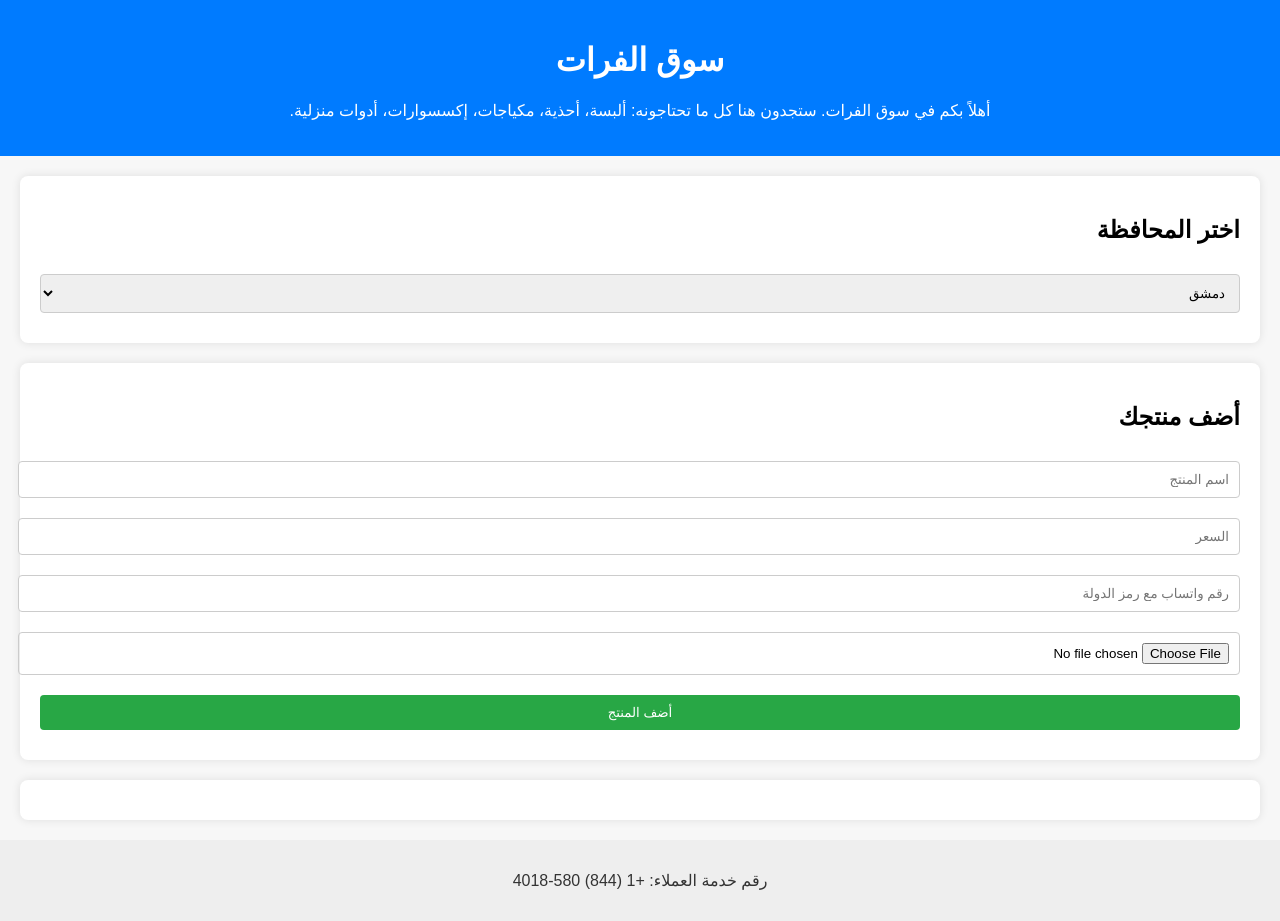
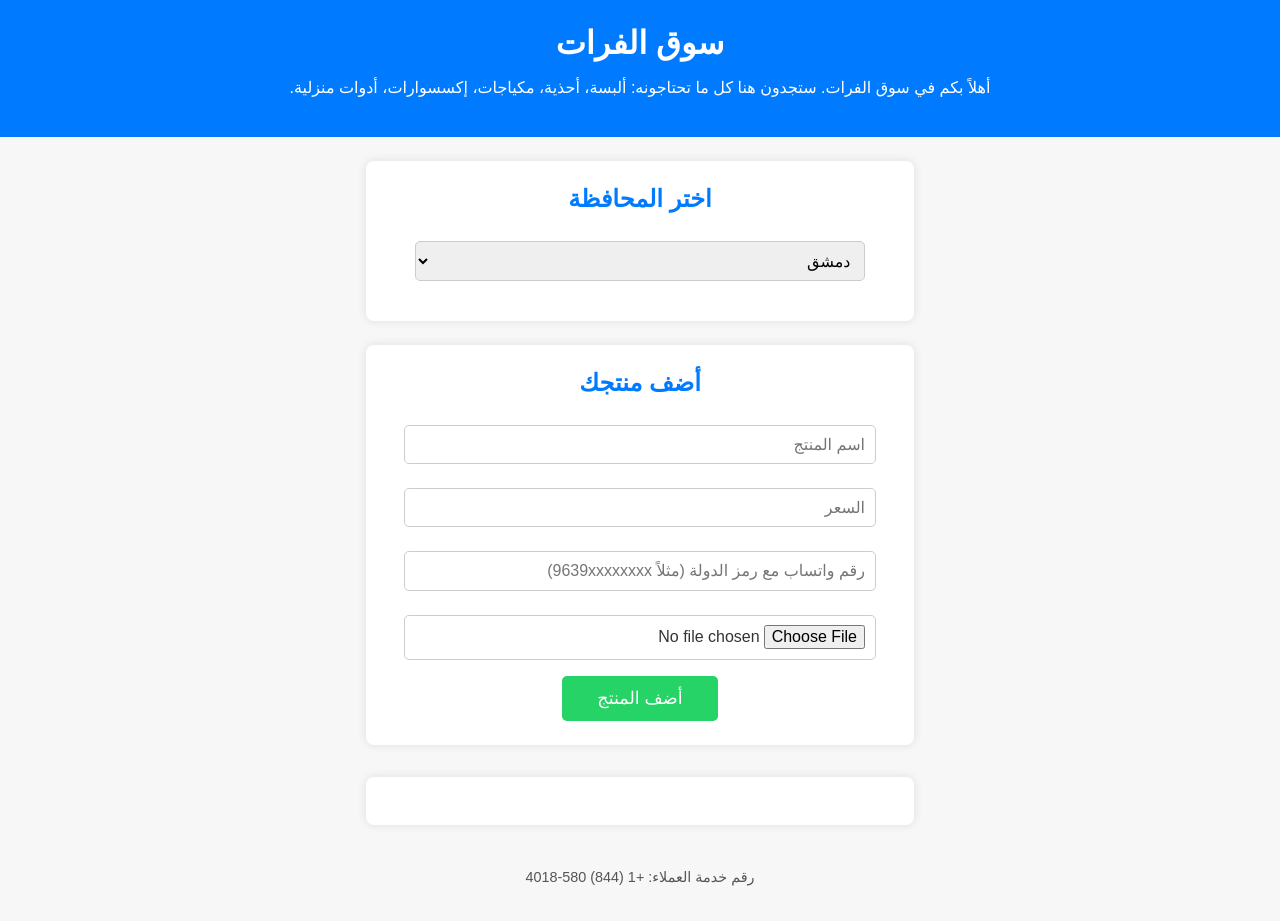
Before and after one commit to hafaris6/Souqalfurat10, a plain HTML site: page index.html in a window 1280 px wide. After the commit the page ends 899 px from the top, so only its background shows below. Drawn offline with Linux system fonts and the light colour scheme; no server answers.

Commit message:
Update index.html

```diff
--- a/index.html
+++ b/index.html
@@ -1,10 +1,100 @@
 <!DOCTYPE html>
-<html lang="ar">
+<html lang="ar" dir="rtl">
 <head>
-    <meta charset="UTF-8">
-    <meta name="viewport" content="width=device-width, initial-scale=1.0">
+  <meta charset="UTF-8" />
+  <meta name="viewport" content="width=device-width, initial-scale=1" />
   <title>سوق الفرات</title>
-    <link rel="stylesheet" href="style.css">
+  <style>
+    body {
+      font-family: Arial, sans-serif;
+      background-color: #f7f7f7;
+      margin: 0; padding: 0;
+      direction: rtl;
+      text-align: center;
+      color: #333;
+    }
+    header {
+      background-color: #007bff;
+      color: white;
+      padding: 1.5em;
+    }
+    header h1 {
+      margin: 0 0 0.5em 0;
+    }
+    section {
+      background: white;
+      max-width: 500px;
+      margin: 1.5em auto;
+      padding: 1.5em;
+      border-radius: 8px;
+      box-shadow: 0 0 10px rgba(0,0,0,0.1);
+    }
+    h2 {
+      margin-top: 0;
+      color: #007bff;
+    }
+    select, input[type=text], input[type=number], input[type=file] {
+      width: 90%;
+      padding: 0.6em;
+      margin: 0.5em 0 1em 0;
+      border-radius: 5px;
+      border: 1px solid #ccc;
+      font-size: 1em;
+    }
+    button {
+      background-color: #25d366;
+      color: white;
+      border: none;
+      padding: 0.7em 2em;
+      border-radius: 5px;
+      font-size: 1.1em;
+      cursor: pointer;
+      transition: background-color 0.3s ease;
+    }
+    button:hover {
+      background-color: #1ebe5d;
+    }
+    #productsList {
+      max-width: 500px;
+      margin: 2em auto;
+      text-align: right;
+    }
+    .product-card {
+      background: #e9ecef;
+      margin-bottom: 1em;
+      padding: 1em;
+      border-radius: 8px;
+      display: flex;
+      align-items: center;
+      gap: 1em;
+    }
+    .product-card img {
+      width: 80px;
+      height: 80px;
+      object-fit: cover;
+      border-radius: 8px;
+      border: 1px solid #ccc;
+    }
+    .product-info {
+      flex: 1;
+      text-align: right;
+    }
+    .whatsapp-link {
+      background-color: #25d366;
+      color: white;
+      padding: 0.3em 0.7em;
+      border-radius: 5px;
+      text-decoration: none;
+      font-weight: bold;
+      font-size: 0.9em;
+      white-space: nowrap;
+    }
+    footer {
+      margin: 3em 0 1em 0;
+      font-size: 0.9em;
+      color: #555;
+    }
+  </style>
 </head>
 <body>
   <header>
@@ -33,10 +123,10 @@
 
   <section id="addProduct">
     <h2>أضف منتجك</h2>
-        <input type="text" id="productName" placeholder="اسم المنتج"><br>
-        <input type="number" id="productPrice" placeholder="السعر"><br>
-        <input type="text" id="whatsappNumber" placeholder="رقم واتساب مع رمز الدولة"><br>
-        <input type="file" id="productImage"><br>
+    <input type="text" id="productName" placeholder="اسم المنتج" />
+    <input type="number" id="productPrice" placeholder="السعر" />
+    <input type="text" id="whatsappNumber" placeholder="رقم واتساب مع رمز الدولة (مثلاً 9639xxxxxxxx)" />
+    <input type="file" id="productImage" accept="image/*" />
     <button onclick="uploadProduct()">أضف المنتج</button>
   </section>
 
@@ -46,9 +136,12 @@
     <p>رقم خدمة العملاء: +1 (844) 580‑4018</p>
   </footer>
 
+  <!-- Firebase SDKs -->
   <script src="https://www.gstatic.com/firebasejs/9.6.10/firebase-app-compat.js"></script>
   <script src="https://www.gstatic.com/firebasejs/9.6.10/firebase-database-compat.js"></script>
   <script src="https://www.gstatic.com/firebasejs/9.6.10/firebase-storage-compat.js"></script>
+
+  <!-- ملف الجافاسكريبت -->
   <script src="script.js"></script>
 </body>
 </html>
```
Lines whose indentation alone changed are shown as unchanged.
